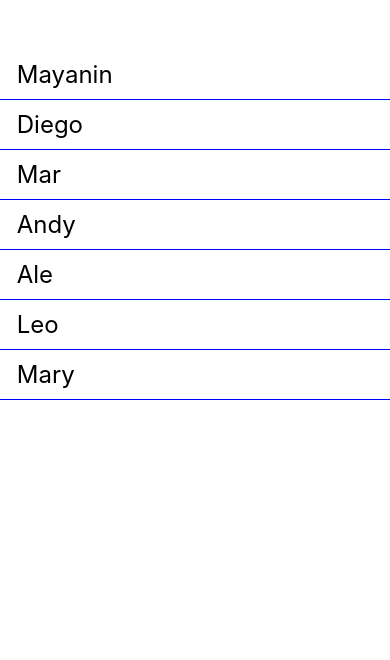
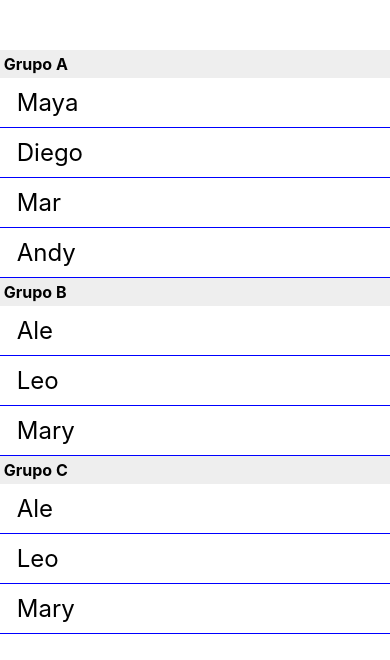
Before and after one commit to MayaGaS/ProgramacionMovil182, a React Native app in the folder holaMundo/: screen / in a window 390 px wide. Shown: the top 660 px of the page. Built offline with nearby package versions, Linux system fonts and the light colour scheme.

Commit message:
SectionList

```diff
--- a/holaMundo/App.js
+++ b/holaMundo/App.js
@@ -1,6 +1,6 @@
 // Importaciones
 import { StatusBar } from 'expo-status-bar';
-import { Button, StyleSheet, Text, View, TextInput, TouchableHighlight, TouchableOpacity, TouchableWithoutFeedback, ScrollView, Dimensions, FlatList } from 'react-native';
+import { Button, StyleSheet, Text, View, TextInput, TouchableHighlight, TouchableOpacity, TouchableWithoutFeedback, ScrollView, Dimensions, FlatList, SectionList } from 'react-native';
 //import React,{useState} from 'react'; //Importacion para hacer usos de datos
 
 
@@ -20,17 +20,32 @@ export default function App() {
   return (
 
     <View style={styles.container}>
+      <SectionList
+        sections={[
+          { title: 'Grupo A',
+            data:[
+              {key:1, name:'Maya'},
+              {key:2, name:'Diego'},
+              {key:3, name:'Mar'},
+              {key:4, name:'Andy'},]
+          }, // llave del título
 
-      <FlatList
-      data={[{key:1, name:'Mayanin'},
-            {key:2, name:'Diego'},
-            {key:3, name:'Mar'},
-            {key:4, name:'Andy'},
-            {key:5, name:'Ale'},
-            {key:6, name:'Leo'},
-            {key:7, name:'Mary'},
-      ]}
-      renderItem={({item})=><Text style={styles.item}> {item.name} </Text>} // Itera los datos que estan en la lista
+          { title: 'Grupo B',
+            data:[
+              {key:5, name:'Ale'},
+              {key:6, name:'Leo'},
+              {key:7, name:'Mary'}, ]
+          }, // llave del título
+
+          { title: 'Grupo C',
+            data:[
+              {key:8, name:'Ale'},
+              {key:9, name:'Leo'},
+              {key:10, name:'Mary'}, ]
+          }, // llave del título
+        ]} // secciones que llevara cada uno de los componentes de la lista
+        renderItem={({item})=> <Text style={styles.item}> {item.name} </Text>}
+        renderSectionHeader={({section})=> <Text style={styles.section}> {section.title} </Text>} // renderiza las secciones
       />
 
       <StatusBar style="auto" />
@@ -57,6 +72,14 @@ const styles = StyleSheet.create({
     borderBottomWidth: 1
   },
 
+  section:{
+    fontSize: 16,
+    fontWeight: 'bold',
+    backgroundColor: '#eee',
+    paddingTop: 4,
+    paddingBottom: 4
+  }
+
 });
 
 
```
